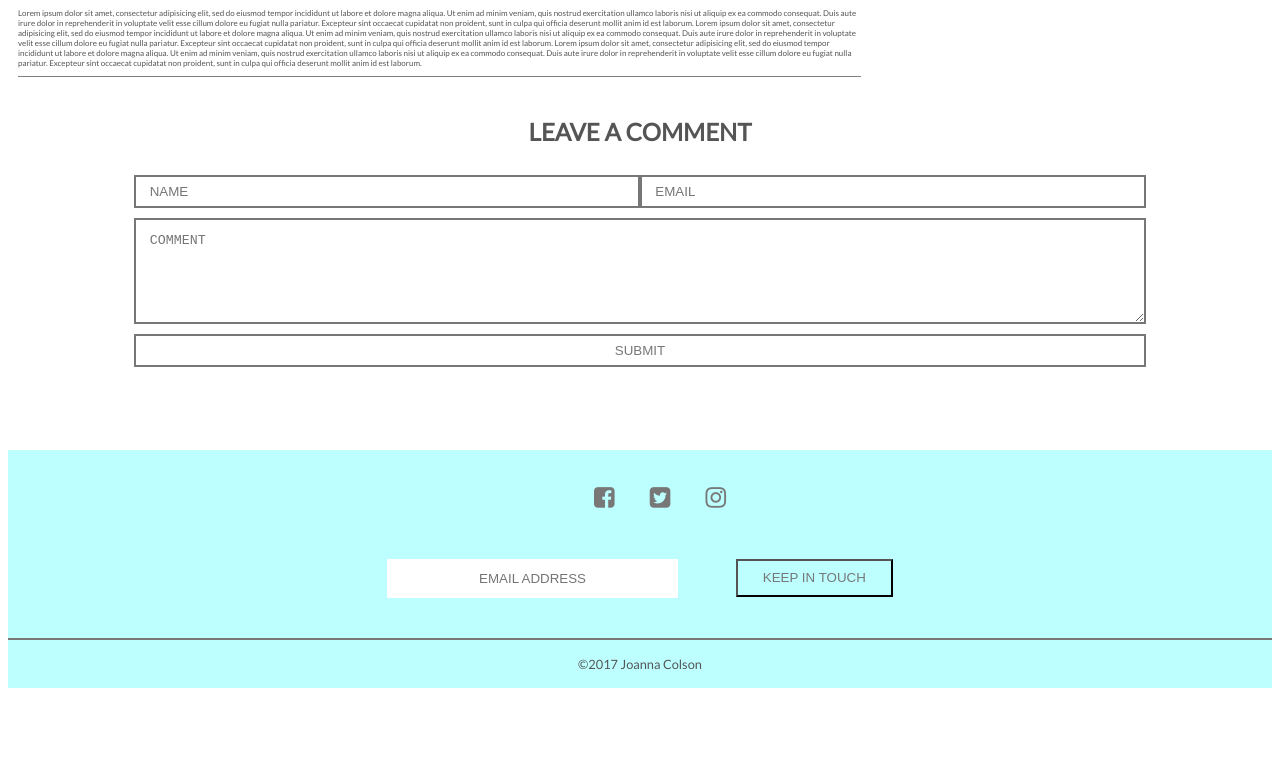
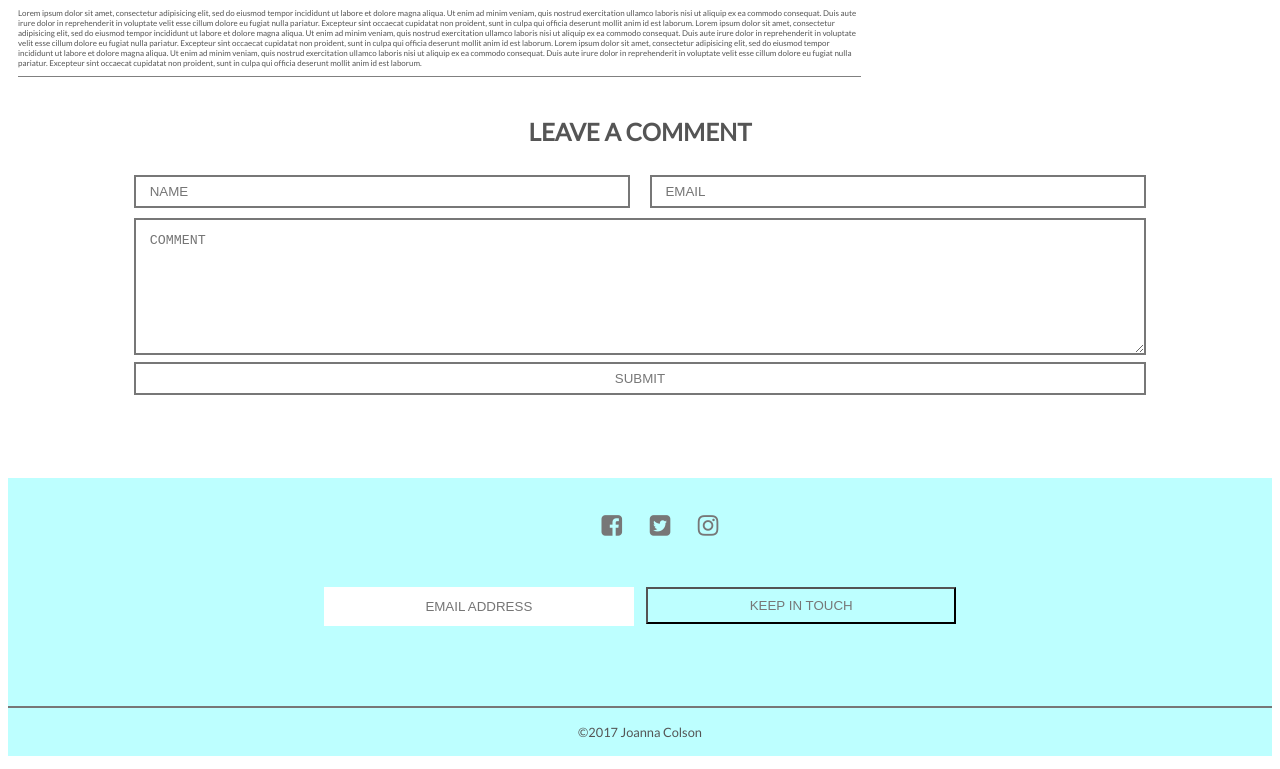
Before and after one commit to joannacolson/monument-landing-page, a plain HTML site: page pt-3/solution/blog.html in a window 1280 px wide. Shown: the part 1638-2407 px from the top of the page. Before the commit the page ends 2339 px from the top, so only its background shows below. Drawn offline with Linux system fonts and the light colour scheme.

Commit message:
flexbox implemented, sizing corrections

```diff
--- a/pt-3/solution/blog.html
+++ b/pt-3/solution/blog.html
@@ -59,29 +59,11 @@
         </aside>
     </div>
     <form class="comment-form">
-        <div class="row header">
-            <div class="column column-12">
-                <h2 class="center">LEAVE A COMMENT</h2>
-            </div>
-        </div>
-        <div class="row name-email-row">
-            <div class="column column-6">
-                <input class="name" type="text" name="name" placeholder="NAME">
-            </div>
-            <div class="column column-6">
-                <input class="email" type="email" name="email" placeholder="EMAIL">
-            </div>
-        </div>
-        <div class="row comment-row">
-            <div class="column column-12">
-                <textarea class="comment" name="comment" placeholder="COMMENT"></textarea>
-            </div>
-        </div>
-        <div class="row submit-row">
-            <div class="column column-12">
-                <input class="submit" type="submit" name="submit" value="SUBMIT">
-            </div>
-        </div>
+        <h2 class="center col-2-2">LEAVE A COMMENT</h2>
+        <input class="name col-1-2" type="text" name="name" placeholder="NAME">
+        <input class="email col-1-2" type="email" name="email" placeholder="EMAIL">
+        <textarea class="comment col-2-2" name="comment" placeholder="COMMENT"></textarea>
+        <input class="submit col-2-2" type="submit" name="submit" value="SUBMIT">
     </form>
     <footer>
         <nav id="contact" class="">
@@ -92,9 +74,9 @@
             </ul>
         </nav>
         <div>
-            <form>
-                <input id="email" type="text" name="email" placeholder="EMAIL ADDRESS">
-                <input id="button" type="button" name="emailButton" value="KEEP IN TOUCH">
+            <form class="keep-in-touch-form">
+                <input class="email-address col-1-2" type="text" name="email" placeholder="EMAIL ADDRESS">
+                <input class="button col-1-2" type="button" name="emailButton" value="KEEP IN TOUCH">
             </form>
         </div>
         <p id="copyright">&copy;2017 Joanna Colson</p>
--- a/pt-3/solution/css/style.css
+++ b/pt-3/solution/css/style.css
@@ -20,14 +20,14 @@ nav ul {
 
 nav ul li {
     display: inline-block;
-    margin: .1em 3em;
+    margin: .1em 2%;
 }
 
 nav ul li a {
     text-transform: uppercase;
     text-decoration: none;
     color: #777;
-    font-size: .9em;
+    font-size: .8em;
     font-weight: 900;
 }
 
@@ -95,7 +95,7 @@ footer nav ul {
 
 footer nav ul li {
     display: inline-block;
-    margin: 2em 1em;
+    margin: 2em 1%;
 }
 
 footer nav ul li a {
@@ -132,11 +132,10 @@ footer p {
 
 footer div {
     margin: 0 auto 2.5em auto;
-    width: 40%;
+    width: 50%;
 }
 
-#email {
-    float: left;
+.email-address {
     border: 0;
     color: #777;
     padding: .9em;
@@ -145,8 +144,7 @@ footer div {
     text-align: center;
 }
 
-#button {
-    float: right;
+.button {
     background-color: transparent;
     color: #777;
     padding: .7em 1.875em;
@@ -158,7 +156,7 @@ footer div {
     transition: background-color 2s;
 }
 
-#button:hover {
+.button:hover {
     color: white;
     background-color: #777;
 }
@@ -178,21 +176,17 @@ footer div {
 }
 
 .name {
-    /*float: left;*/
     color: #777;
     padding: .4em 1em;
-    margin: .7em 0% .7em 0;
-    /* 1% margin on the right */
+    margin: .7em 0%;
     height: 2.5em;
     border: 2px solid #777;
 }
 
 .email {
-    /*float: right;*/
     color: #777;
     padding: .4em 1em;
-    margin: .7em 0 .7em 0%;
-    /* 1% margin on the left */
+    margin: .7em 0;
     height: 2.5em;
     border: 2px solid #777;
 }
@@ -213,8 +207,26 @@ footer div {
     border: 2px solid #777;
 }
 
+.comment-form,
+.keep-in-touch-form {
+    display: flex;
+    flex-direction: row;
+    justify-content: space-between;
+    flex-wrap: wrap;
+    align-items: flex-start;
+    align-content: flex-start;
+}
 
-/*@media (max-width: 560px) {
+.col-1-2 {
+    width: 49%;
+    box-sizing: border-box;
+}
+
+.col-2-2 {
+    width: 100%;
+}
+
+@media (max-width: 560px) {
     body {
         background-color: yellow;
     }
@@ -225,49 +237,3 @@ footer div {
         display: none;
     }
 }
-*/
-
-.comment-form input,
-textarea {
-    box-sizing: border-box;
-    width: 100%;
-    display: inline-block;
-}
-
-
-/*.name-email-row {
-    display: inline-block;
-}
-*/
-
-
-/*.row {
-    display: inline-block;
-}
-*/
-
-.row,
-.column {
-    box-sizing: border-box;
-}
-
-.row {}
-
-.row:after {
-    clear: both;
-}
-
-.column {
-    /* I don't know how to clear this float */
-    /*float: left;*/
-}
-
-.column-6 {
-    width: 50%;
-    /* Minus 1% for the margin on the element */
-    float: left;
-}
-
-.column-12 {
-    width: 100%;
-}
```
